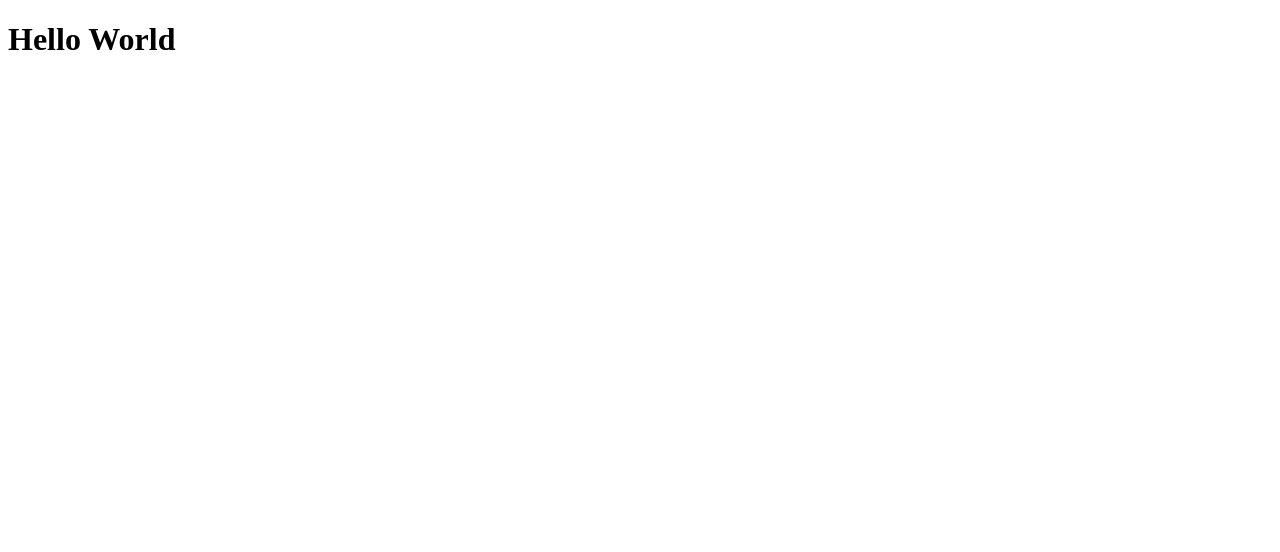
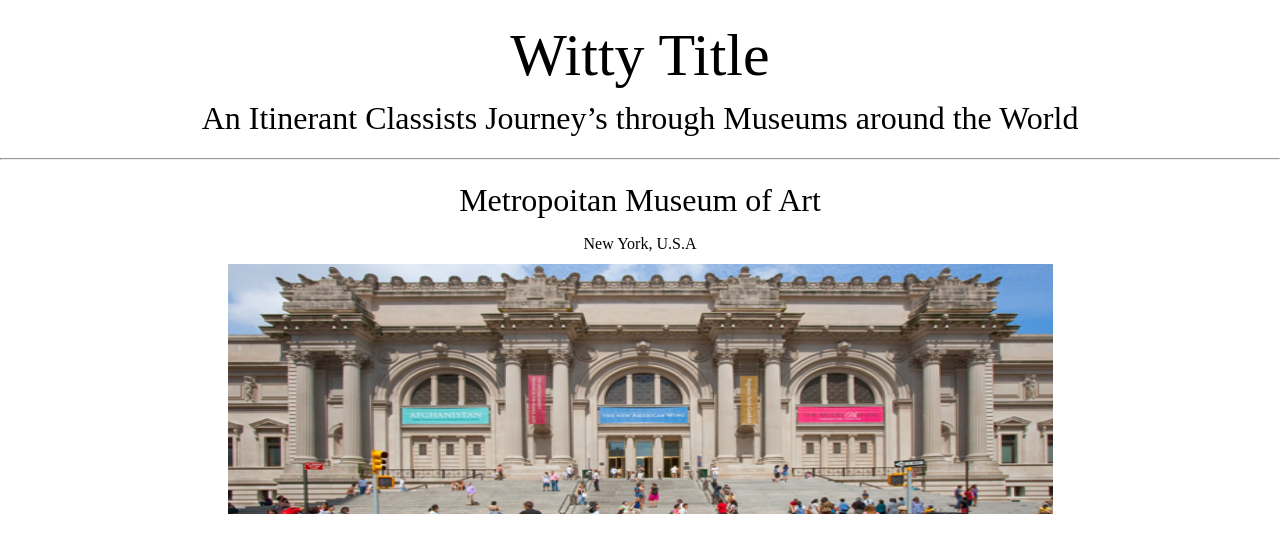
Before and after one commit to hhakes1/HenriettasMuseumTravelSite, a plain HTML site: page index.html in a window 1280 px wide. Drawn offline with nearby package versions, Linux system fonts and the light colour scheme.

Commit message:
some text and sytle changes

```diff
--- /dev/null
+++ b/css/style.css
@@ -0,0 +1,15 @@
+h1 {font: normal 3.75em/.5em 'New Times Roman', serif;
+    color: ;
+    text-align: center;}
+h3 {font: normal 2em/.5em 'New Times Roman', serif;
+    color: ;
+    text-align: center;}
+.name{font: normal 2em/.5em 'New Times Roman', serif;
+    color: ;
+    text-align: center;}
+.location {font: normal 1em/.5em 'New Times Roman', serif;
+    color: ;
+    text-align: center;}
+.link-image {display: block;
+    margin-left: auto;
+    margin-right: auto}
--- a/index.html
+++ b/index.html
@@ -2,11 +2,39 @@
 <html lang="en">
 <head>
   <meta charset="UTF-8">
+  <!-- better title needed-->
   <title>Document</title>
+  <link rel="stylesheet" href="http://cdnjs.cloudflare.com/ajax/libs/normalize/3.0.3/normalize.min.css">
+  <script src="https://cdnjs.cloudflare.com/ajax/libs/modernizr/2.8.3/modernizr.min.js" type="text/javascript"></script>
+  <link rel="stylesheet" href="css/style.css">
 </head>
+
 <body>
+<!--Title and Subtitle-->
+<div id="title">
+  <h1>Witty Title</h1>
+  <h3> An Itinerant Classists Journey’s through Museums around the World </h3>
+  <hr>
+</div>
 
-<h1>Hello World</h1>
+<!-- Museum link/image, sizing image/shade-->
+<div>
+  <h3 class="name"> Metropoitan Museum of Art </h3>
+  <p class="location"> New York, U.S.A </p>
+</div>
+<a href="Metropolitan.html">
+  <img class="link-image" src="images/MetStepsOnline.jpg" alt="MetropolitanMuseumSteps" width="825" height="250">
+</a>
+
+<!-- Museum link/image-->
+<h3></h3>
+<img src="" alt="">
+
+<!-- Museum link/image-->
+<h3></h3>
+<img src="" alt="">
+
+<!-- end page notes, links to social media -->
 
 </body>
 </html>
```
Also changed, not shown: BritishMuseum.html (added, +22 -0 lines), Metropolitan.html (added, +23 -0 lines), images/MetStepsOnline.jpg (added), 3 other files.
